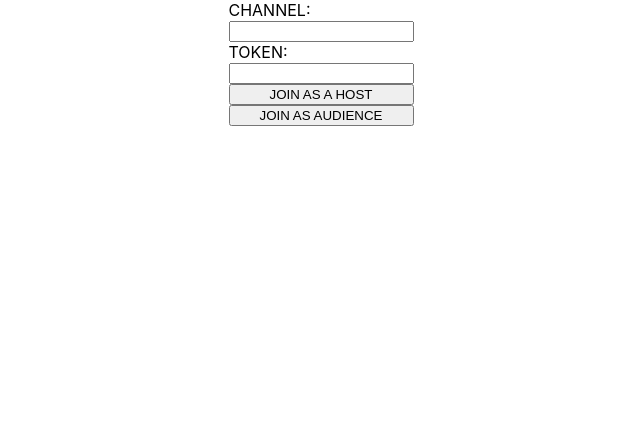
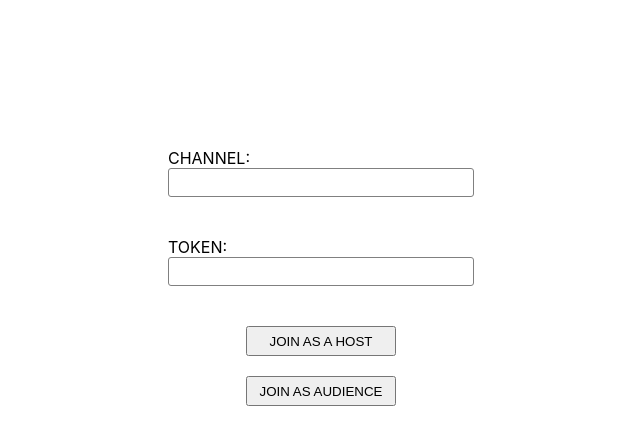
Before and after one commit to pmayur/agora-video-app, a React (Create React App) app: page / in a window 1280 px wide. Shown: the top 444 px of the page, without its empty margins (319-959 px from the left). Built offline with nearby package versions, Linux system fonts and the light colour scheme; no server answers; what agora-rtc-sdk would draw is missing.

Commit message:
add: styling to config form

```diff
--- /dev/null
+++ b/src/components/ConfigForm/ConfigForm.css
@@ -0,0 +1,25 @@
+.wide {
+    width: 300px;
+    height: 25px;
+    border: 1px solid gray;
+    border-radius: 3px;
+}
+
+.label {
+    padding: 20px;
+}
+
+.btn {
+    width: 50%;
+    height: 30px;
+    margin-top: 20px;
+}
+
+.form-ctn {
+    display: flex;
+    flex-direction: column;
+    align-items: center;
+    margin-top: 10%;
+    width: 300px;
+    height: 100vh;
+}
--- a/src/components/ConfigForm/ConfigForm.jsx
+++ b/src/components/ConfigForm/ConfigForm.jsx
@@ -1,5 +1,7 @@
 import React from "react";
 import { withRouter } from 'react-router-dom'
+
+import "./ConfigForm.css"
 
 class ConfigForm extends React.Component {
     constructor() {
@@ -41,41 +43,41 @@ class ConfigForm extends React.Component {
     }
 
     render() {
-        let parentStyle = {
-            display: 'flex',
-            flexDirection: 'column',
-            alignItems: 'centre',
-            justifyContent: 'centre'
-        }
         return (
-            <div style={parentStyle}>
-                <label>
-                <div>
-                    CHANNEL:
-                </div>
+            <div className="form-ctn">
+                <label className="label">
+                    <div>CHANNEL:</div>
                     <input
+                        className="wide"
                         name="channel"
                         value={this.state.channel}
                         onChange={this.handleInputChange}
                     />
                 </label>
 
-                <label>
-                <div>
-                    TOKEN:
-                </div>
+                <label className="label">
+                    <div>TOKEN:</div>
                     <input
+                        className="wide"
                         name="token"
                         value={this.state.token}
                         onChange={this.handleInputChange}
                     />
                 </label>
 
-                <button onClick={this.buttonClickHandler} id="host">
+                <button
+                    onClick={this.buttonClickHandler}
+                    className="btn"
+                    id="host"
+                >
                     JOIN AS A HOST
                 </button>
 
-                <button onClick={this.buttonClickHandler} id="audience">
+                <button
+                    onClick={this.buttonClickHandler}
+                    className="btn"
+                    id="audience"
+                >
                     JOIN AS AUDIENCE
                 </button>
             </div>
```
